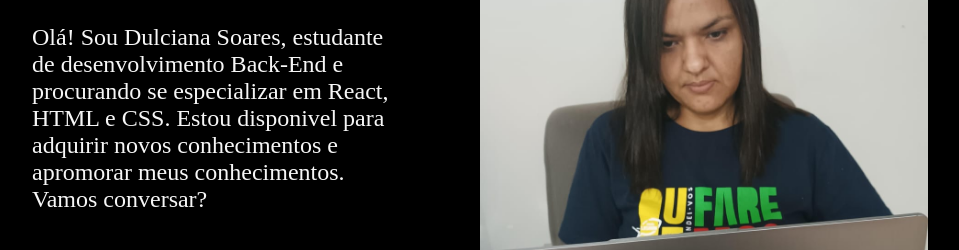
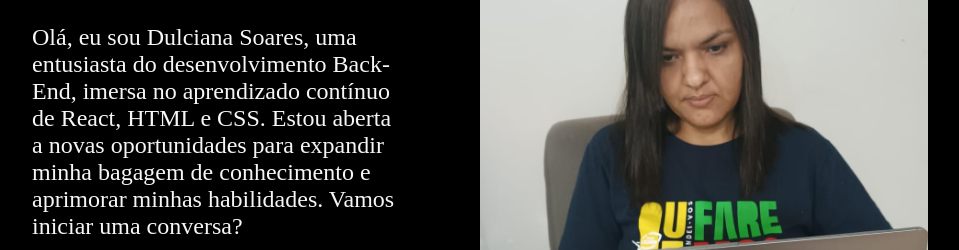
Before and after one commit to dulciana/Portifolio, a plain HTML site: page index.html in a window 1280 px wide. Shown: the part 314-564 px from the top of the page, without its empty margins (160-1119 px from the left). Drawn offline with nearby package versions, Linux system fonts and the light colour scheme.

Commit message:
Add files via upload

```diff
--- a/index.html
+++ b/index.html
@@ -21,10 +21,9 @@
             <h1 class="apresentacao__conteudo__titulo">Adquirindo Conhecimento <strong
             class="titulo-destaque">com um curso de qualidade!
             </strong></h1>
-            <p class="apresentacao__conteudo__texto">Olá! Sou Dulciana Soares, estudante de desenvolvimento
-            Back-End e procurando se especializar  em React, HTML e
-            CSS. Estou disponivel para adquirir novos conhecimentos e apromorar meus conhecimentos. Vamos
-            conversar?</p>
+            <p class="apresentacao__conteudo__texto">Olá, eu sou Dulciana Soares, uma entusiasta do desenvolvimento Back-End,
+                imersa no aprendizado contínuo de React, HTML e CSS. Estou aberta a novas oportunidades para expandir minha
+                bagagem de conhecimento e aprimorar minhas habilidades. Vamos iniciar uma conversa?</p>
             <div class="apresentacao__links">
                 <h2 class="apresentacao__links__subtitulo">Acesse minhas redes</h2>
                 <a class="apresentacao__links__navegacao" href="https://github.com/dulciana">
```
Also changed, not shown: about.html (+3 -3 lines).
